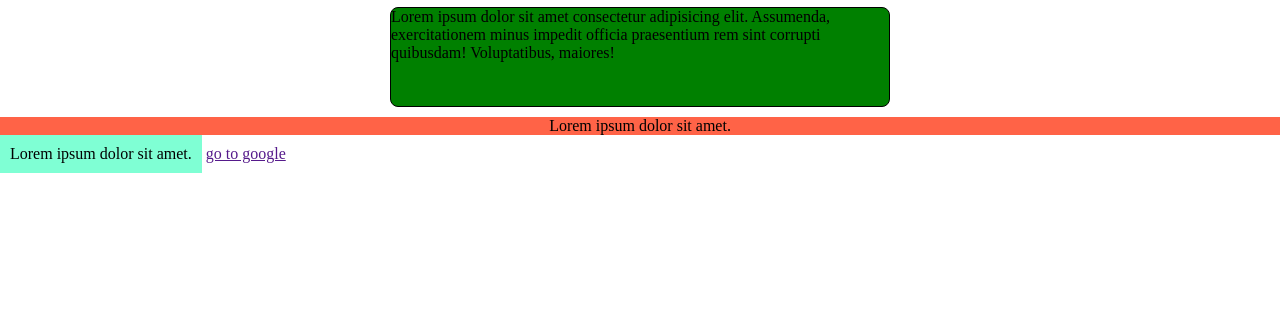
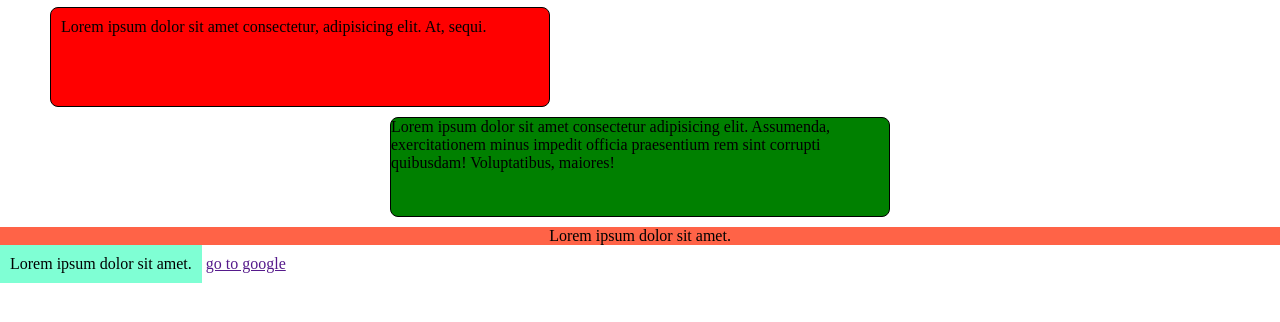
Before and after one commit to subodh1906/cascading-style-sheet, a plain HTML site: page margin-padding/index.html in a window 1280 px wide. Shown: the part 40-362 px from the top of the page. Drawn offline with Linux system fonts and the light colour scheme.

Commit message:
add on kela

```diff
--- a/margin-padding/index.html
+++ b/margin-padding/index.html
@@ -8,11 +8,11 @@
   </head>
   <body>
     <h1>margin-padding</h1>
-    <!-- <div class="m-p">
+    <div class="m-p">
       <p>
         Lorem ipsum dolor sit amet consectetur, adipisicing elit. At, sequi.
       </p>
-    </div> -->
+    </div>
     <div class="m-p2">
       <p>
         Lorem ipsum dolor sit amet consectetur adipisicing elit. Assumenda,
```
